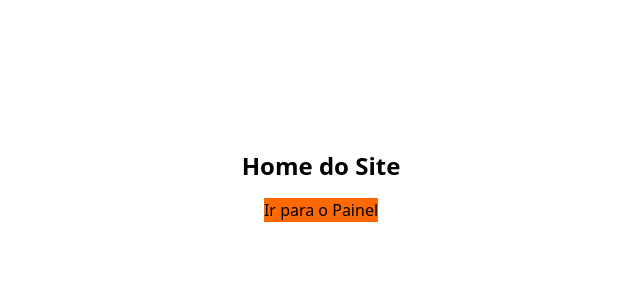
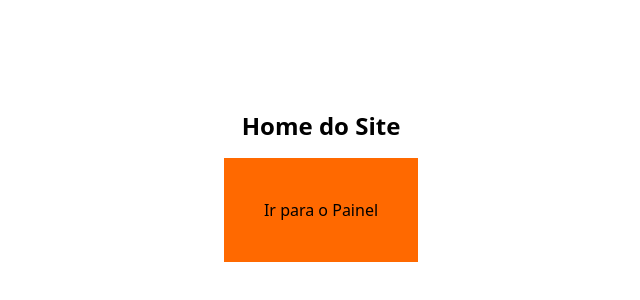
Before and after one commit to imobi-platform/imobi-application, a Nuxt app in the folder web/: page / in a window 1280 px wide. Shown: the part 214-514 px from the top of the page, without its empty margins (319-959 px from the left). Built offline with nearby package versions, Linux system fonts and the light colour scheme.

Commit message:
test automatic deploy

```diff
--- a/web/app/pages/(site)/index.vue
+++ b/web/app/pages/(site)/index.vue
@@ -1,6 +1,6 @@
 <template>
     <div class="flex items-center justify-center min-h-screen flex-col gap-4">
         <span class="text-2xl font-bold">Home do Site</span>
-        <button @click="navigateTo('/app')" class="bg-orange-500">Ir para o Painel</button>
+        <button @click="navigateTo('/app')" class="bg-orange-500 p-10">Ir para o Painel</button>
     </div>
 </template>
```
